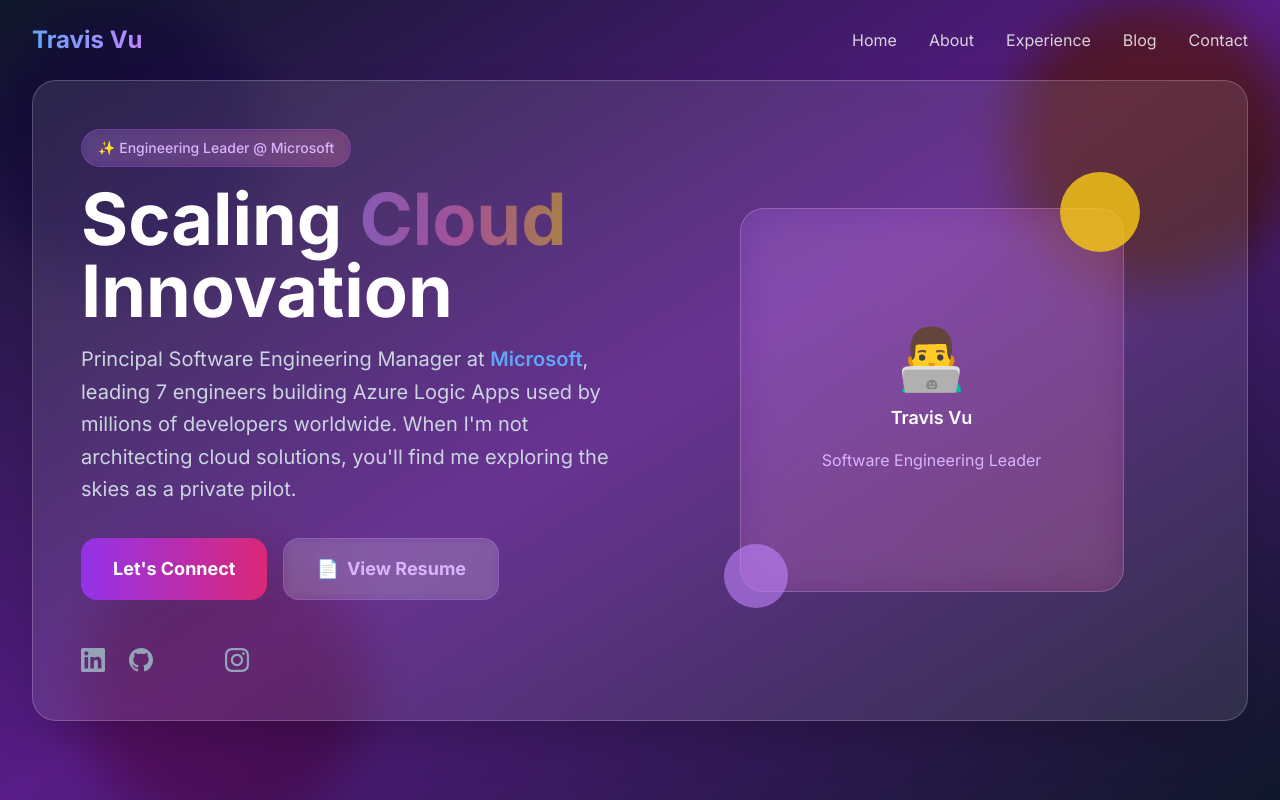
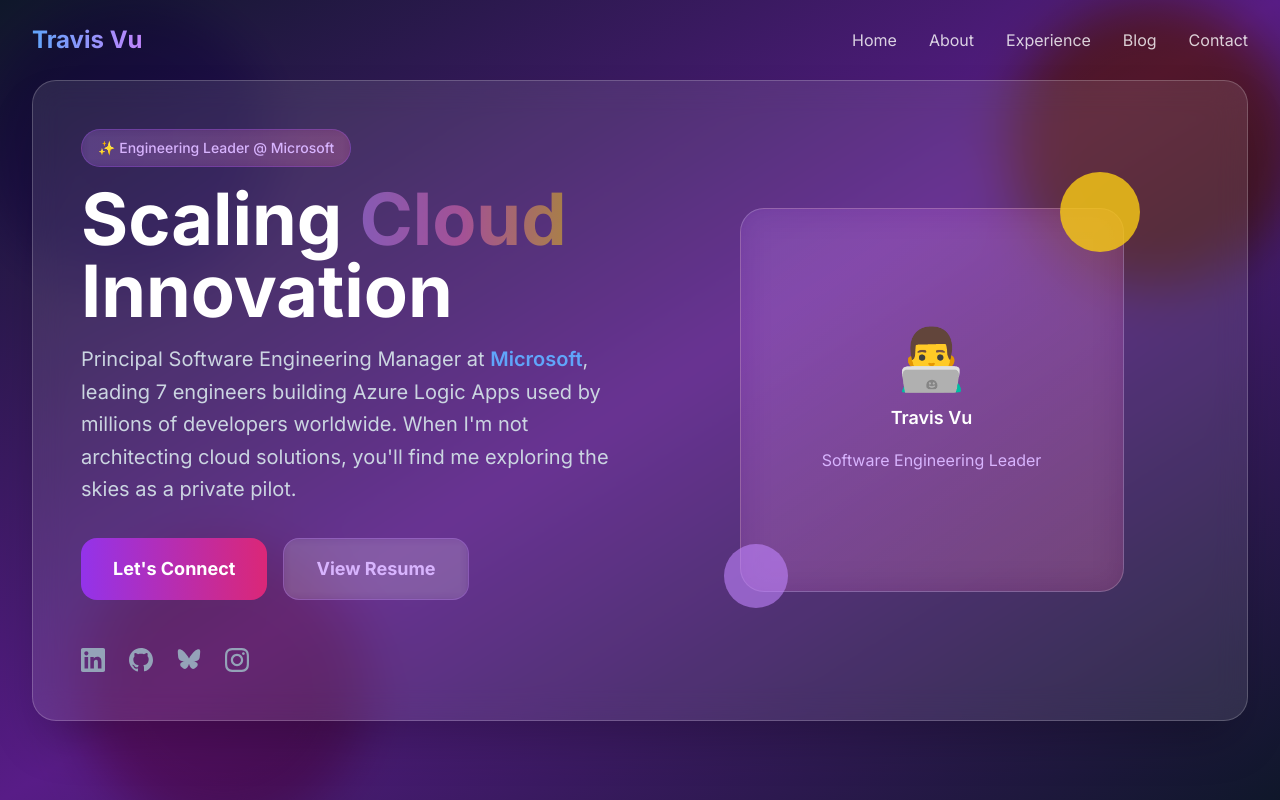
Before and after one commit to hartra344/homesite, a React (Vite) app: page / in a window 1280 px wide. Shown: the top 800 px of the page. Built offline with nearby package versions, Linux system fonts and the light colour scheme.

Commit message:
feat: Update SVG icons in Blog, Contact, Footer, and Hero components for consistency and improved visuals

```diff
--- a/src/components/Blog.tsx
+++ b/src/components/Blog.tsx
@@ -124,8 +124,11 @@
                 rel="noopener noreferrer"
                 className="group inline-flex items-center bg-gradient-to-r from-sky-500 to-blue-600 text-white px-8 py-4 rounded-2xl font-semibold hover:from-sky-600 hover:to-blue-700 transition-all duration-300 transform hover:scale-105 shadow-lg hover:shadow-2xl border border-white/20"
               >
+                <svg className="w-5 h-5 mr-3 group-hover:scale-110 transition-all duration-300" xmlns="http://www.w3.org/2000/svg" viewBox="0 -3.268 64 68.414" fill="currentColor">
+                  <path d="M13.873 3.805C21.21 9.332 29.103 20.537 32 26.55v15.882c0-.338-.13.044-.41.867-1.512 4.456-7.418 21.847-20.923 7.944-7.111-7.32-3.819-14.64 9.125-16.85-7.405 1.264-15.73-.825-18.014-9.015C1.12 23.022 0 8.51 0 6.55 0-3.268 8.579-.182 13.873 3.805zm36.254 0C42.79 9.332 34.897 20.537 32 26.55v15.882c0-.338.13.044.41.867 1.512 4.456 7.418 21.847 20.923 7.944 7.111-7.32 3.819-14.64-9.125-16.85 7.405 1.264 15.73-.825 18.014-9.015C62.88 23.022 64 8.51 64 6.55c0-9.818-8.578-6.732-13.873-2.745z"/>
+                </svg>
                 Follow me on Bluesky for updates
-                <svg className="w-5 h-5 ml-3 group-hover:scale-110 group-hover:translate-x-1 transition-all duration-300" fill="none" stroke="currentColor" viewBox="0 0 24 24">
+                <svg className="w-4 h-4 ml-3 group-hover:scale-110 group-hover:translate-x-1 transition-all duration-300" fill="none" stroke="currentColor" viewBox="0 0 24 24">
                   <path strokeLinecap="round" strokeLinejoin="round" strokeWidth={2} d="M10 6H6a2 2 0 00-2 2v10a2 2 0 002 2h10a2 2 0 002-2v-4M14 4h6m0 0v6m0-6L10 14" />
                 </svg>
               </a>
--- a/src/components/Contact.tsx
+++ b/src/components/Contact.tsx
@@ -108,8 +108,8 @@
                   target="_blank"
                   rel="noopener noreferrer"
                 >
-                  <svg className="w-6 h-6 group-hover:scale-110 transition-transform duration-300" fill="currentColor" viewBox="0 0 24 24">
-                    <path d="M12 10.8c-1.087-2.114-4.046-6.053-6.798-7.995C2.566.944 1.561 1.266.902 1.565.139 1.908 0 3.08 0 3.768c0 .69.378 5.65.624 6.479.815 2.736 3.713 3.66 6.383 3.364.136-.02.275-.039.415-.056-.138.022-.276.04-.415.056-2.67.297-5.568-.628-6.383-3.364C.378 9.418 0 4.458 0 3.768c0-.688.139-1.86.902-2.203C1.561 1.266 2.566.944 5.202 2.805c2.752 1.942 5.711 5.881 6.798 7.995zm0 0c1.087-2.114 4.046-6.053 6.798-7.995C21.434.944 22.439 1.266 23.098 1.565c.763.343.902 1.515.902 2.203 0 .69-.378 5.65-.624 6.479-.815 2.736-3.713 3.66-6.383 3.364-.136-.02-.275-.039-.415-.056.138.022.276.04.415.056 2.67.297 5.568-.628 6.383-3.364.246-.829.624-5.789.624-6.479 0-.688-.139-1.86-.902-2.203-.659-.299-1.664-.621-4.3 1.24-2.752 1.942-5.711 5.881-6.798 7.995z"/>
+                  <svg className="w-6 h-6 group-hover:scale-110 transition-transform duration-300" xmlns="http://www.w3.org/2000/svg" viewBox="0 -3.268 64 68.414" fill="currentColor">
+                    <path d="M13.873 3.805C21.21 9.332 29.103 20.537 32 26.55v15.882c0-.338-.13.044-.41.867-1.512 4.456-7.418 21.847-20.923 7.944-7.111-7.32-3.819-14.64 9.125-16.85-7.405 1.264-15.73-.825-18.014-9.015C1.12 23.022 0 8.51 0 6.55 0-3.268 8.579-.182 13.873 3.805zm36.254 0C42.79 9.332 34.897 20.537 32 26.55v15.882c0-.338.13.044.41.867 1.512 4.456 7.418 21.847 20.923 7.944 7.111-7.32 3.819-14.64-9.125-16.85 7.405 1.264 15.73-.825 18.014-9.015C62.88 23.022 64 8.51 64 6.55c0-9.818-8.578-6.732-13.873-2.745z"/>
                   </svg>
                 </a>
                 <a
--- a/src/components/Footer.tsx
+++ b/src/components/Footer.tsx
@@ -47,8 +47,8 @@
                 target="_blank"
                 rel="noopener noreferrer"
               >
-                <svg className="w-6 h-6 text-sky-400 group-hover:text-white transition-colors duration-300" fill="currentColor" viewBox="0 0 24 24">
-                  <path d="M12 10.8c-1.087-2.114-4.046-6.053-6.798-7.995C2.566.944 1.561 1.266.902 1.565.139 1.908 0 3.08 0 3.768c0 .69.378 5.65.624 6.479.815 2.736 3.713 3.66 6.383 3.364.136-.02.275-.039.415-.056-.138.022-.276.04-.415.056-2.67.297-5.568-.628-6.383-3.364C.378 9.418 0 4.458 0 3.768c0-.688.139-1.86.902-2.203C1.561 1.266 2.566.944 5.202 2.805c2.752 1.942 5.711 5.881 6.798 7.995zm0 0c1.087-2.114 4.046-6.053 6.798-7.995C21.434.944 22.439 1.266 23.098 1.565c.763.343.902 1.515.902 2.203 0 .69-.378 5.65-.624 6.479-.815 2.736-3.713 3.66-6.383 3.364-.136-.02-.275-.039-.415-.056.138.022.276.04.415.056 2.67.297 5.568-.628 6.383-3.364.246-.829.624-5.789.624-6.479 0-.688-.139-1.86-.902-2.203-.659-.299-1.664-.621-4.3 1.24-2.752 1.942-5.711 5.881-6.798 7.995z"/>
+                <svg className="w-6 h-6 text-sky-400 group-hover:text-white transition-colors duration-300" xmlns="http://www.w3.org/2000/svg" viewBox="0 -3.268 64 68.414" fill="currentColor">
+                  <path d="M13.873 3.805C21.21 9.332 29.103 20.537 32 26.55v15.882c0-.338-.13.044-.41.867-1.512 4.456-7.418 21.847-20.923 7.944-7.111-7.32-3.819-14.64 9.125-16.85-7.405 1.264-15.73-.825-18.014-9.015C1.12 23.022 0 8.51 0 6.55 0-3.268 8.579-.182 13.873 3.805zm36.254 0C42.79 9.332 34.897 20.537 32 26.55v15.882c0-.338.13.044.41.867 1.512 4.456 7.418 21.847 20.923 7.944 7.111-7.32 3.819-14.64-9.125-16.85 7.405 1.264 15.73-.825 18.014-9.015C62.88 23.022 64 8.51 64 6.55c0-9.818-8.578-6.732-13.873-2.745z"/>
                 </svg>
               </a>
               <a
--- a/src/components/Hero.tsx
+++ b/src/components/Hero.tsx
@@ -44,7 +44,6 @@
                   href="/resume.pdf"
                   className="group inline-flex items-center justify-center px-8 py-4 text-lg font-bold text-purple-300 transition-all duration-300 bg-white/10 backdrop-blur-sm border border-purple-400/30 rounded-2xl hover:bg-white/20 hover:scale-105 hover:shadow-xl"
                 >
-                  <span className="mr-2">📄</span>
                   View Resume
                 </a>
               </div>
@@ -75,8 +74,8 @@
                   target="_blank"
                   rel="noopener noreferrer"
                 >
-                  <svg className="w-6 h-6" fill="currentColor" viewBox="0 0 24 24">
-                    <path d="M12 10.8c-1.087-2.114-4.046-6.053-6.798-7.995C2.566.944 1.561 1.266.902 1.565.139 1.908 0 3.08 0 3.768c0 .69.378 5.65.624 6.479.815 2.736 3.713 3.66 6.383 3.364.136-.02.275-.039.415-.056-.138.022-.276.04-.415.056-2.67.297-5.568-.628-6.383-3.364C.378 9.418 0 4.458 0 3.768c0-.688.139-1.86.902-2.203C1.561 1.266 2.566.944 5.202 2.805c2.752 1.942 5.711 5.881 6.798 7.995zm0 0c1.087-2.114 4.046-6.053 6.798-7.995C21.434.944 22.439 1.266 23.098 1.565c.763.343.902 1.515.902 2.203 0 .69-.378 5.65-.624 6.479-.815 2.736-3.713 3.66-6.383 3.364-.136-.02-.275-.039-.415-.056.138.022.276.04.415.056 2.67.297 5.568-.628 6.383-3.364.246-.829.624-5.789.624-6.479 0-.688-.139-1.86-.902-2.203-.659-.299-1.664-.621-4.3 1.24-2.752 1.942-5.711 5.881-6.798 7.995z"/>
+                  <svg className="w-6 h-6" xmlns="http://www.w3.org/2000/svg" viewBox="0 -3.268 64 68.414" fill="currentColor">
+                    <path d="M13.873 3.805C21.21 9.332 29.103 20.537 32 26.55v15.882c0-.338-.13.044-.41.867-1.512 4.456-7.418 21.847-20.923 7.944-7.111-7.32-3.819-14.64 9.125-16.85-7.405 1.264-15.73-.825-18.014-9.015C1.12 23.022 0 8.51 0 6.55 0-3.268 8.579-.182 13.873 3.805zm36.254 0C42.79 9.332 34.897 20.537 32 26.55v15.882c0-.338.13.044.41.867 1.512 4.456 7.418 21.847 20.923 7.944 7.111-7.32 3.819-14.64-9.125-16.85 7.405 1.264 15.73-.825 18.014-9.015C62.88 23.022 64 8.51 64 6.55c0-9.818-8.578-6.732-13.873-2.745z"/>
                   </svg>
                 </a>
                 <a
```
